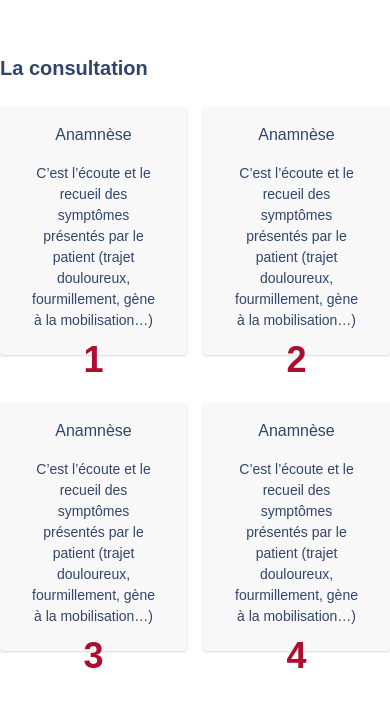
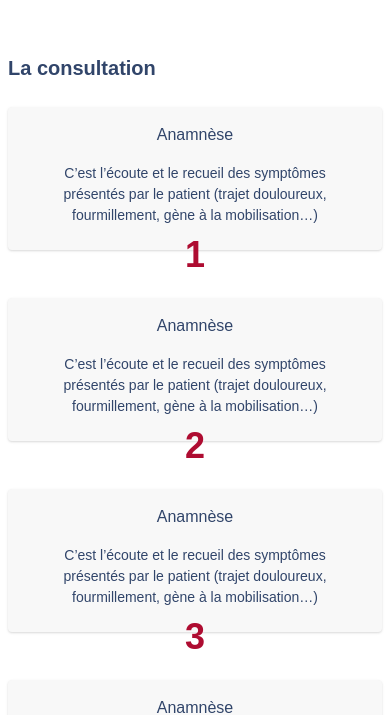
Before and after one commit to marcotf/melaine-web, a Nuxt app: page / in a window 390 px wide. Shown: the part 4351-5066 px from the top of the page. Built offline with nearby package versions, Linux system fonts and the light colour scheme; what vue-expandable-image would draw is missing.

Commit message:
Making consultation panels reponsive

```diff
--- a/components/Consultation.vue
+++ b/components/Consultation.vue
@@ -1,9 +1,9 @@
 <template>
-  <div class="container mx-auto py-16">
+  <div class="container mx-auto py-16 px-2">
     <h3>La consultation</h3>
     <div class="flex flex-wrap text-center -mx-2">
       <!-- Acte 1 -->
-      <div class="w-1/2 md:w-1/4 mb-8 md:mb-0">
+      <div class="w-full sm:w-1/2 lg:w-1/4 mb-8 lg:mb-0">
         <div class="m-2 py-4 px-8 bg-light-gray shadow rounded relative acte">
           <h4 class="mb-4">Anamnèse</h4>
           <p>
@@ -18,7 +18,7 @@
         </div>
       </div>
       <!-- Acte 2 -->
-      <div class="w-1/2 md:w-1/4 mb-8 md:mb-0">
+      <div class="w-full sm:w-1/2 lg:w-1/4 mb-8 lg:mb-0">
         <div class="m-2 py-4 px-8 bg-light-gray shadow rounded relative acte">
           <h4 class="mb-4">Anamnèse</h4>
           <p>
@@ -33,7 +33,7 @@
         </div>
       </div>
       <!-- Acte 3 -->
-      <div class="w-1/2 md:w-1/4">
+      <div class="w-full sm:w-1/2 lg:w-1/4 mb-8 lg:mb-0">
         <div class="m-2 py-4 px-8 bg-light-gray shadow rounded relative acte">
           <h4 class="mb-4">Anamnèse</h4>
           <p>
@@ -48,7 +48,7 @@
         </div>
       </div>
       <!-- Acte 4 -->
-      <div class="w-1/2 md:w-1/4">
+      <div class="w-full sm:w-1/2 lg:w-1/4 mb-8 lg:mb-0">
         <div class="m-2 py-4 px-8 bg-light-gray shadow rounded relative acte">
           <h4 class="mb-4">Anamnèse</h4>
           <p>
```
